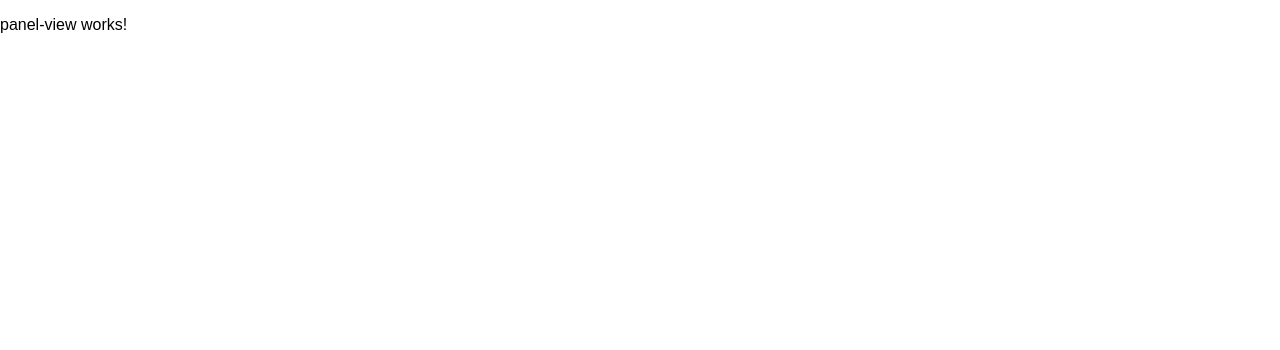
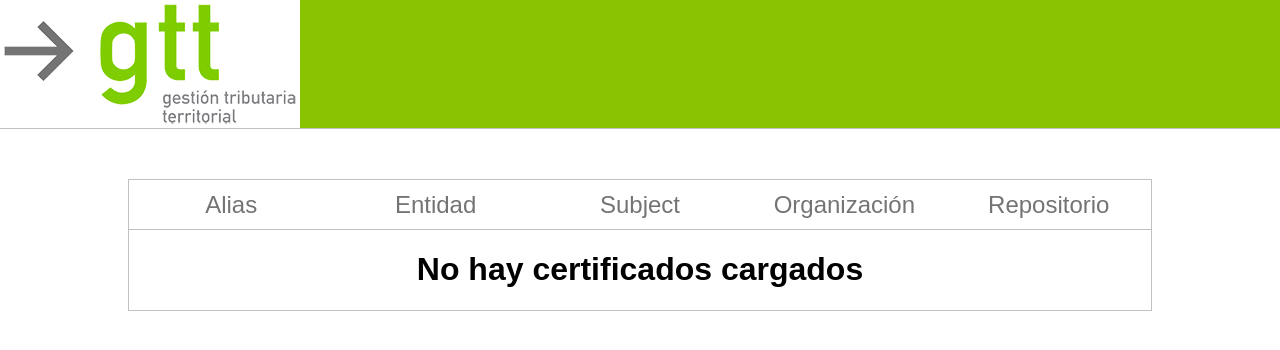
Before and after one commit to educf93/certificates-app, an Angular app: page /panel-view in a window 1280 px wide. Shown: the top 350 px of the page. Built offline with nearby package versions, Linux system fonts and the light colour scheme.

Commit message:
navbar panel component added and panel table for certificates with css

```diff
--- a/src/app/app.module.ts
+++ b/src/app/app.module.ts
@@ -12,7 +12,8 @@ import { PanelViewComponent } from './panel-view/panel-view.component';
 import { ApiconfigViewComponent } from './apiconfig-view/apiconfig-view.component';
 import { CertificatesViewComponent } from './certificates-view/certificates-view.component';
 import { NavbarViewComponent } from './navbar-view/navbar-view.component';
-import { ApigttService } from './apigtt.service'
+import { ApigttService } from './apigtt.service';
+import { NavbarPanelViewComponent } from './navbar-panel-view/navbar-panel-view.component';
 
 @NgModule({
   declarations: [
@@ -22,7 +23,8 @@ import { ApigttService } from './apigtt.service'
     PanelViewComponent,
     ApiconfigViewComponent,
     CertificatesViewComponent,
-    NavbarViewComponent
+    NavbarViewComponent,
+    NavbarPanelViewComponent
   ],
   imports: [
     BrowserModule,
--- /dev/null
+++ b/src/app/navbar-panel-view/navbar-panel-view.component.css
@@ -0,0 +1,12 @@
+nav{
+    width: 100%;
+    height: 129px;
+    color: white;
+    display: flex;
+    flex-direction: row;
+    flex-wrap: wrap;
+    align-items: center;
+    border-bottom: 1px solid silver;
+    box-sizing: border-box;
+    background-color: #89c403;
+}
--- /dev/null
+++ b/src/app/navbar-panel-view/navbar-panel-view.component.html
@@ -0,0 +1,11 @@
+<nav>
+  <div class="logo">
+    <img src="../../assets/logo.png" alt="Logo GTT">
+  </div>
+  <div class="perfil">
+
+  </div>
+  <div class="options">
+
+  </div>
+</nav>
--- /dev/null
+++ b/src/app/navbar-panel-view/navbar-panel-view.component.ts
@@ -0,0 +1,15 @@
+import { Component, OnInit } from '@angular/core';
+
+@Component({
+  selector: 'app-navbar-panel-view',
+  templateUrl: './navbar-panel-view.component.html',
+  styleUrls: ['./navbar-panel-view.component.css']
+})
+export class NavbarPanelViewComponent implements OnInit {
+
+  constructor() { }
+
+  ngOnInit() {
+  }
+
+}
--- a/src/app/panel-view/panel-view.component.css
+++ b/src/app/panel-view/panel-view.component.css
@@ -0,0 +1,41 @@
+.containerCerts{
+    display: flex;
+    flex-direction: column;
+    width: 100%;
+    height: auto;
+    margin-top: 50px;
+}
+.table{
+    width: 80%;
+    height: auto;
+    display: flex;
+    flex-direction: column;
+    justify-content: center;
+    align-self: center;
+    border: 1px solid silver;
+
+}
+
+.header{
+    width: 100%;
+    height: 50px;
+    display: flex;
+    flex-direction: row;
+    border-bottom: 1px solid silver;
+}
+.column{
+    width: 20%;
+    display: flex;
+    align-items: center;
+    justify-content: center;
+}
+.column>span{
+    color: #747474;
+    font-style: bold;
+    font-size: 18pt;
+}
+.body{
+    display: flex;
+    justify-content: center;
+    align-content: center;
+}
--- a/src/app/panel-view/panel-view.component.html
+++ b/src/app/panel-view/panel-view.component.html
@@ -1,3 +1,25 @@
-<p>
-  panel-view works!
-</p>
+<app-navbar-panel-view></app-navbar-panel-view>
+<div class="containerCerts">
+  <div class="table">
+    <div class="header">
+      <div class="column">
+        <span>Alias</span>
+      </div>
+      <div class="column">
+        <span>Entidad</span>
+      </div>
+      <div class="column">
+        <span>Subject</span>
+      </div>
+      <div class="column">
+        <span>Organización</span>
+      </div>
+      <div class="column">
+        <span>Repositorio</span>
+      </div>
+    </div>
+    <div class="body">
+      <h1>No hay certificados cargados</h1>
+    </div>
+  </div>
+</div>
```
Also changed, not shown: src/app/data-model.ts (+22 -0 lines), 1 other file (tests, documents, lock files or other folders).
